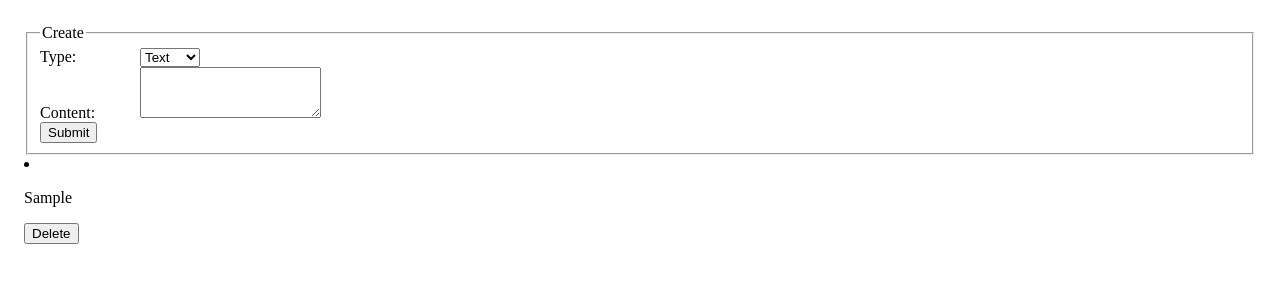
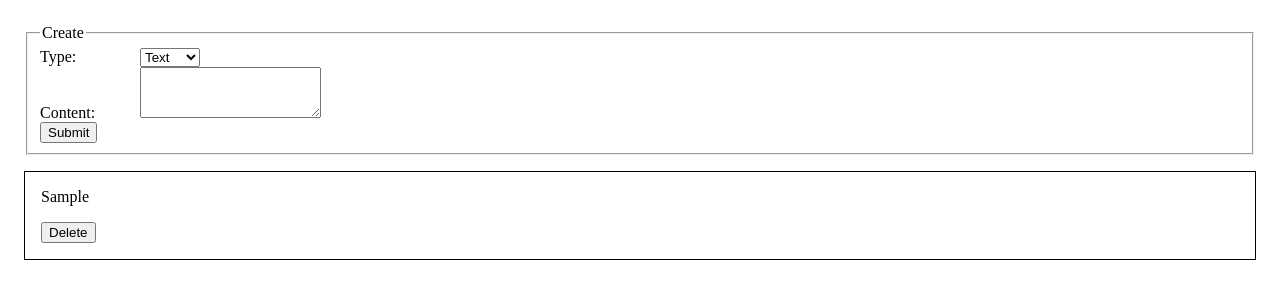
Before and after one commit to WhiteN9/react-state-management, a React (Create React App) app: page / in a window 1280 px wide. Both pictures are taken after typing "Sample" into the empty fields and a click on the button "Submit". Shown: the top 300 px of the page. Built offline with nearby package versions, Linux system fonts and the light colour scheme.

Commit message:
added name to the delete button and added value to the select input

```diff
--- a/src/MakePostItem.js
+++ b/src/MakePostItem.js
@@ -1,21 +1,6 @@
 import React from "react";
 
-//Base working function
-
-function MakePostItem({value:{type},value:{content}, toggleDelete}) {
-  console.log(type === "Text");
-  return (
-    <li>
-      {type === "Text" ? <p>{content}</p> : <img src={content} alt=""></img>}
-      <button type="submit" onClick={toggleDelete}>Delete</button>
-    </li>
-  );
-}
-
-export default MakePostItem;
-
-// //so only 1 property can be passed in and be destructured
-// function MakePostItem({ type, content, toggleDelete }) {
+// function MakePostItem2(props) {
 //     console.log(type === "Text");
 //     console.log(toggleDelete);
 //     return (
@@ -28,20 +13,19 @@
 //     );
 //   }
 
-//   // function MakePostItem2(props) {
-//   //   console.log(props);
-//   //   const { type, content } = props.value;
-//   //   console.log(type === "Text");
-//   //   const { toggleDelete } = props.toggleDelete;
-//   //   console.log(toggleDelete);
-//   //   return (
-//   //     <li>
-//   //       {type === "Text" ? <p>{content}</p> : <img src={content} alt=""></img>}
-//   //       <button name="delete" onClick="">
-//   //         Delete
-//   //       </button>
-//   //     </li>
-//   //   );
-//   // }
+// so only 1 property can be passed in and be destructured?
+// why does the button need a name?
+// Base working function
+function MakePostItem({ value: { type }, value: { content }, toggleDelete }) {
+  console.log(type === "Text");
+  return (
+    <div className="post">
+      {type === "Text" ? <p>{content}</p> : <img src={content} alt=""></img>}
+      <button name="delete" type="submit" onClick={toggleDelete}>
+        Delete
+      </button>
+    </div>
+  );
+}
 
-//   export default MakePostItem;
+export default MakePostItem;
--- a/src/PostCreate.js
+++ b/src/PostCreate.js
@@ -42,7 +42,7 @@
         <legend>Create</legend>
         <div>
           <label htmlFor="type">Type: </label>
-          <select id="type" name="type" required={true} onChange={handleChange}>
+          <select id="type" name="type" required={true} onChange={handleChange} value={dataForm.type}>
             <option value="Text">Text</option>
             <option value="Image">Image</option>
           </select>
```
